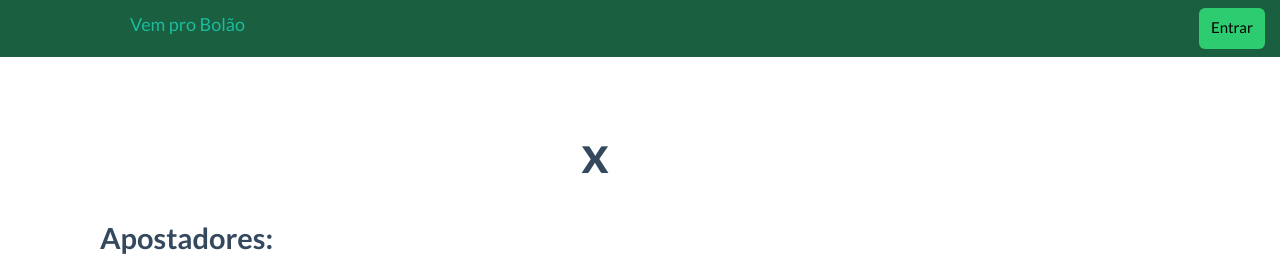
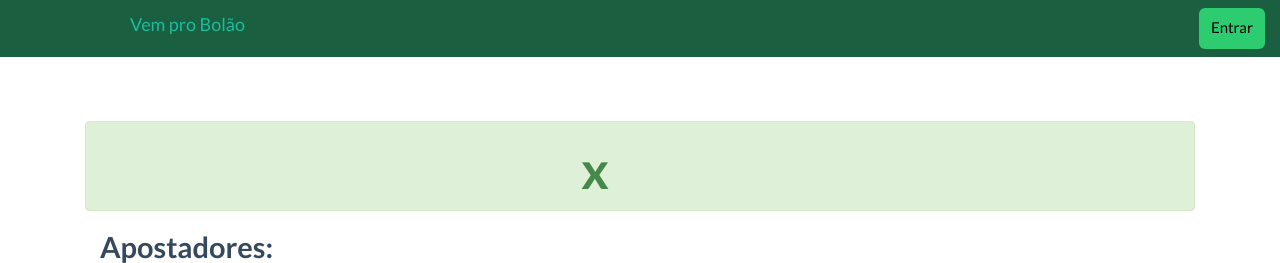
Before and after one commit to sixcodes/api_hackday_21212, a Django app: template apihackday/templates/exibir-bolao.html in a window 1280 px wide. Shown: the top 263 px of the page. Run offline with Django 3.2, Linux system fonts and the light colour scheme; the template is opened without the code that fills it, so the values that code supplies are empty; parts of the project's set-up code (start-up, migrations or seed data) failed here and were passed over; some libraries are stand-ins or nearby versions.

Commit message:
add more firulas

```diff
--- a/apihackday/static/css/zezaz.css
+++ b/apihackday/static/css/zezaz.css
@@ -26,7 +26,6 @@
 }
 
 .placar {
-    margin-bottom: 100px;
     line-height:150px;
 }
 
--- a/apihackday/templates/exibir-bolao.html
+++ b/apihackday/templates/exibir-bolao.html
@@ -5,7 +5,7 @@
 
     <div id="bolao-render"></div>
     <br>
-    <div class="col-lg-12 text-center placar">
+    <div class="col-lg-12 text-center placar alert alert-success" style="height: 90px;">
         <div class="col-lg-4">
             <h4>{{ time_1 }}</h4>
         </div>
```
